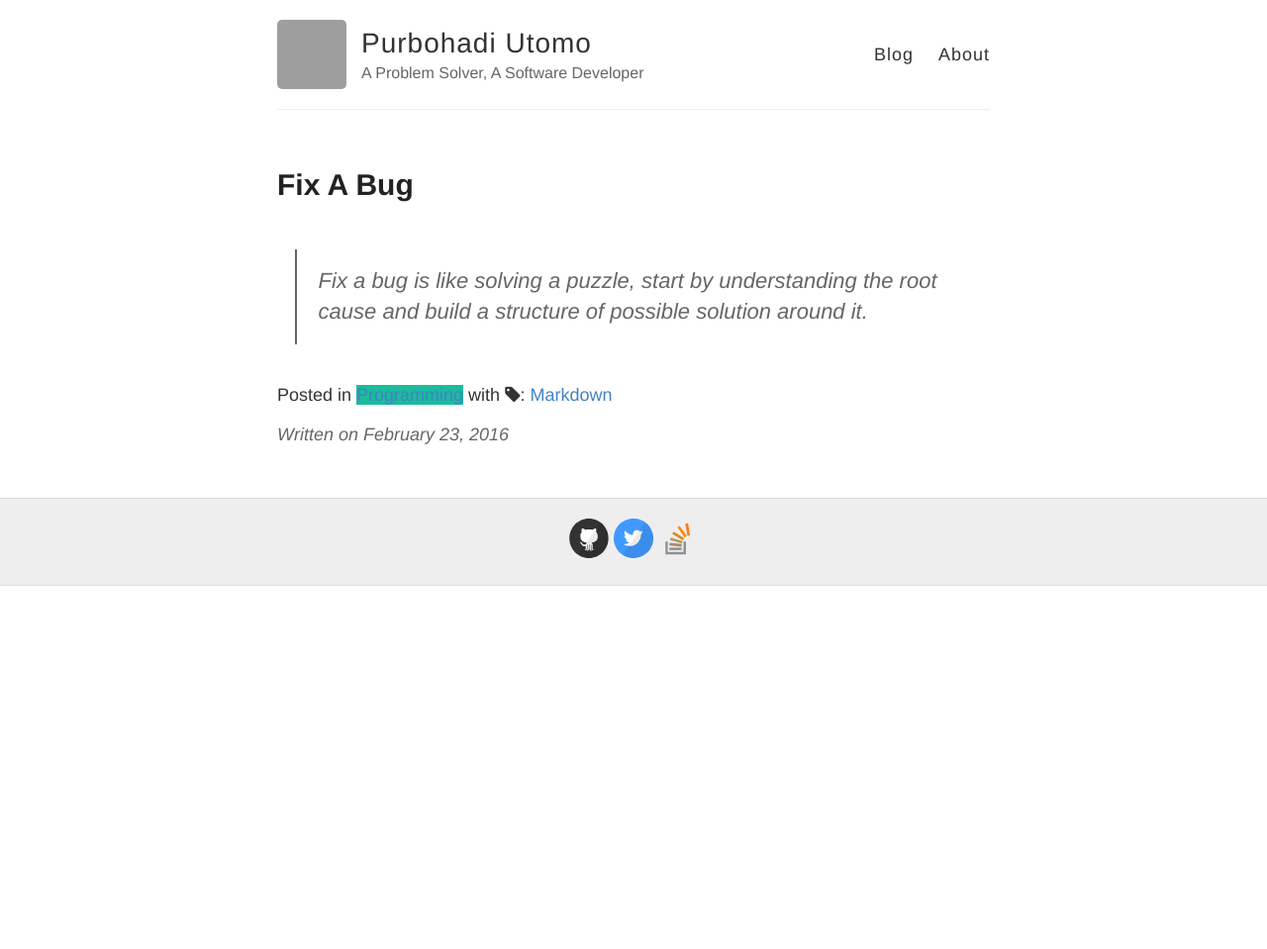
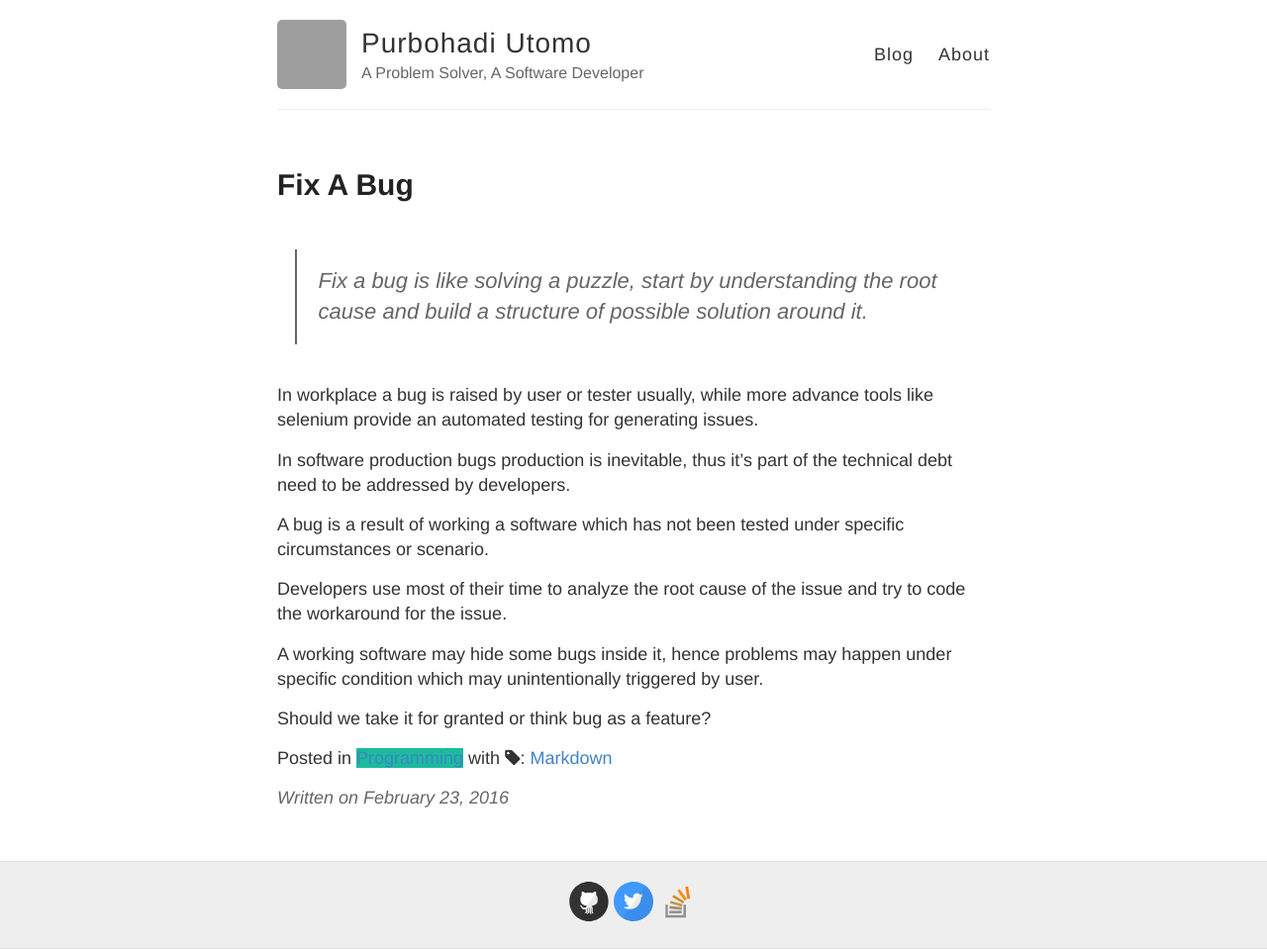
Before and after one commit to purbohadi/purbohadi, a Jekyll site: the page built from _posts/2016-02-23-Fix-A-Bug.md, in a window 1280 px wide. Shown: the whole page at 99% size. Built offline with Jekyll 4.4.1, drawn with Linux system fonts in a browser that asks for light colours; nearby versions of some CDN libraries; before the commit the page ends 900 px from its top, so only the background shows below that; grey boxes are pictures that could not be loaded.

Commit message:
Add some thought

```diff
--- a/_posts/2016-02-23-Fix-A-Bug.md
+++ b/_posts/2016-02-23-Fix-A-Bug.md
@@ -6,3 +6,15 @@
 ---
 
 > Fix a bug is like solving a puzzle, start by understanding the root cause and build a structure of possible solution around it.
+
+In workplace a bug is raised by user or tester usually, while more advance tools like selenium provide an automated testing for generating issues.
+
+In software production bugs production is inevitable, thus it's part of the technical debt need to be addressed by developers.
+
+A bug is a result of working a software which has not been tested under specific circumstances or scenario.
+
+Developers use most of their time to analyze the root cause of the issue and try to code the workaround for the issue.
+
+A working software may hide some bugs inside it, hence problems may happen under specific condition which may unintentionally triggered by user.
+
+Should we take it for granted or think bug as a feature?
```
